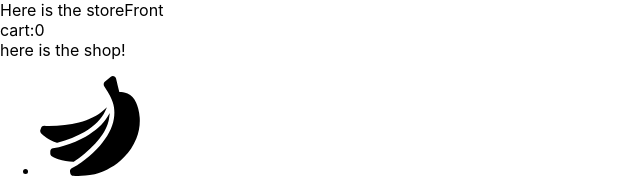
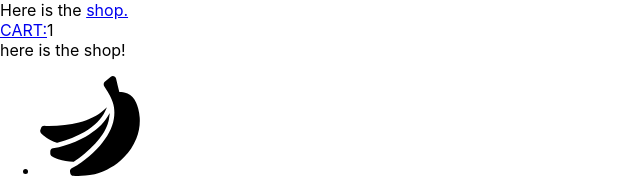
Before and after one commit to sbusenba/odin-shopping-cart, a React (Create React App) app: page /shop in a window 1280 px wide. Shown: the top 178 px of the page, without its empty margins (0-640 px from the left). Built offline with nearby package versions, Linux system fonts and the light colour scheme.

Commit message:
add links to cart and shop to store header

```diff
--- a/src/components/Store.js
+++ b/src/components/Store.js
@@ -1,4 +1,4 @@
-import {Outlet} from 'react-router-dom'
+import {Outlet,Link} from 'react-router-dom'
 import {useState} from 'react'
 import appleImg from '../images/apple-svgrepo-com.svg'
 import orangeImg from '../images/orange-svgrepo-com.svg'
@@ -9,15 +9,15 @@ function Store (){
                        {name:"orange",price:2,image:orangeImg},
                        {name:"apple",price:2,image:appleImg},]
     const addToCart = ({name,price,quantity})=>{
-        console.log('adding item')
+        quantity = parseInt(quantity)
         setCartList([{name,price,quantity},...cartList])
     }
 
     const [products,setProducts] =useState(productList)
-    const [cartList,setCartList] = useState([])
+    const [cartList,setCartList] = useState([{name:'kiwi',quantity:3,price:1}])
     return (<div>
-        <div>Here is the storeFront</div>
-        <div>cart:{cartList.length}</div>
+        <div>Here is the <Link to="shop" >shop.</Link></div>
+        <div><Link to="cart" >CART:</Link>{cartList.length}</div>
 
         <Outlet context = {[products,cartList,addToCart]}/>
     </div>)
```
